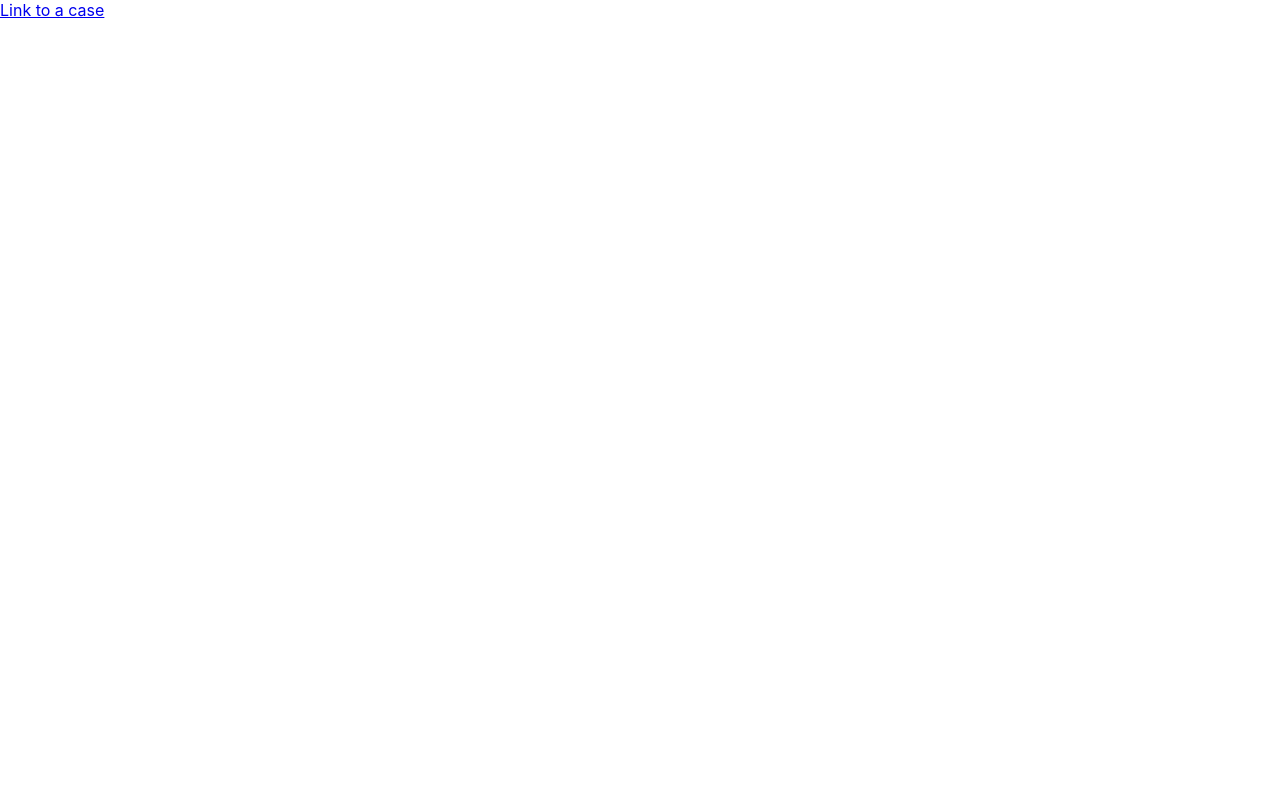
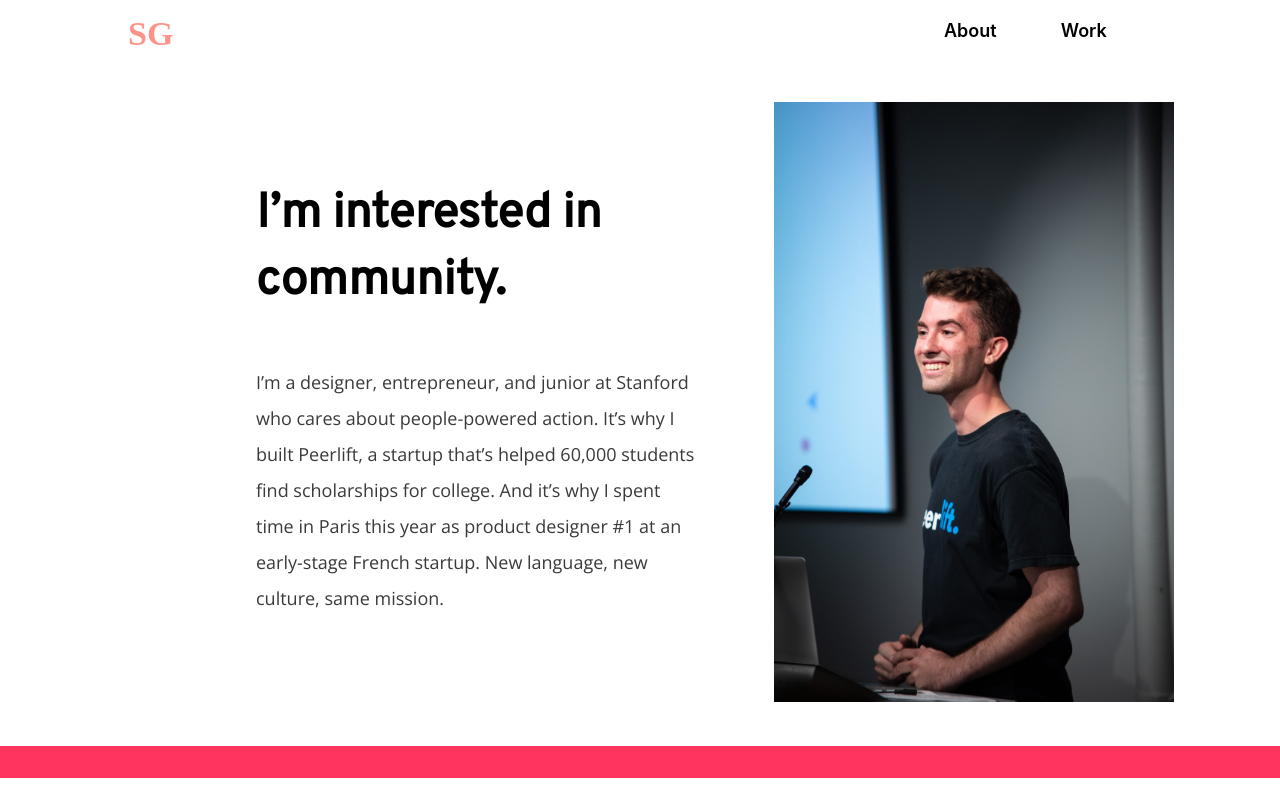
Before and after one commit to samjgorman/portfolio_new, a React (Create React App) app: page /about in a window 1280 px wide. Shown: the top 800 px of the page. Built offline with nearby package versions, Linux system fonts and the light colour scheme.

Commit message:
basic about

```diff
--- a/src/components/nav.css
+++ b/src/components/nav.css
@@ -1,6 +1,3 @@
-.logo{
-
-}
 
 .Navbar{
     padding-top: 2.5vh;
@@ -12,21 +9,6 @@
     display: flex;
     flex-direction: row;
 }
-
-
-    .menu{
-        display: none;
-
-    }
-
-
-    .menu-off{
-        display: none;
-    }
-
-    .x-off{
-        display: none;
-    }
 
 
     #about{
@@ -58,19 +40,11 @@
 
 @media screen and (max-width: 800px){
 
-    .mobile-grid{
-        display: grid;
-        grid-template-columns: [firstC] 33% [secondC] 33% [thirdC] 33% ;
-        grid-template-rows: [firstR] 100%;
-
-    }
 
     .Navbar{
         z-index: 12;
     }
-    #nav{
-        display: none;
-    }
+
 
     .nav-text{
         font-size: 14px;
@@ -78,17 +52,6 @@
 
     .logo{
         grid-area: firstC / firstC / firstR / firstR;
-
-    }
-
-
-    .menu{
-        display: block;
-        grid-area: thirdC / thirdC / firstR / firstR;
-        justify-self: right;
-        padding-right: 2em;
-        padding-top: 7px;
-        padding-bottom: 7px;
 
     }
 
--- a/src/components/nav.js
+++ b/src/components/nav.js
@@ -4,7 +4,10 @@ import logo from '../images/logo@2x.svg';
 //react router for routes
 import { Link, BrowserRouter as Router, Route, Switch } from 'react-router-dom';
 import App from '../containers/App.js';
+import About from '../containers/about.js';
+
 import '../components/nav.css';
+
 
 class MyNavbar extends React.Component{
 
@@ -21,11 +24,12 @@ class MyNavbar extends React.Component{
           <div className = 'Navbar'>
 
               <Link to="/" className = "nav-link" id = "logo-link"> <img className = 'logo' src={logo} alt=""></img> </Link>
-              <div className = "nav-text" id = "about"><Link className = "nav-link" to="/summerprograms"> About</Link></div>
-              <div className = "nav-text" id = "work"> <Link className = "nav-link" to="/scholarships">Work</Link> </div>
+              <div className = "nav-text" id = "about"><Link className = "nav-link" to="/about"> About</Link></div>
+              <div className = "nav-text" id = "work"> <Link className = "nav-link" to="/">Work</Link> </div>
 
 
           </div>
+
 
 
       );
--- a/src/containers/App.js
+++ b/src/containers/App.js
@@ -2,6 +2,11 @@ import React, { Component } from 'react';
 import logo from '../logo.svg';
 import { BrowserRouter as Router, Route,Link, Switch } from 'react-router-dom';
 import Case from '../containers/casestudy';
+import About from '../containers/about';
+import MyNavbar from "../components/nav";
+import Footer from "../footer";
+
+
 
 
 class App extends Component {
@@ -18,11 +23,10 @@ class App extends Component {
   render() {
   return (
 
-    <div className = 'wrapper'>
-    <Router>
+    <div className = 'home-wrapper'>
+    <MyNavbar/>
     <Link to = "/case"> Link to a case</Link>
-    <Route path="/case" component={Case} />
-    </Router>
+    <Footer/>
 
     </div>
   );
--- /dev/null
+++ b/src/containers/about.css
@@ -0,0 +1,30 @@
+
+.about-img{
+    width: 25em;
+
+
+}
+
+
+
+@media (max-width: 1200px) {
+
+
+    .about-img{
+        width: 20em;
+    }
+
+
+}
+
+@media (max-width: 900px) {
+
+
+    .about-img{
+        width: 16em;
+        padding-top: 4em;
+    }
+
+
+
+}
--- /dev/null
+++ b/src/containers/about.js
@@ -0,0 +1,155 @@
+import React, {Component} from 'react';
+import styled, { css } from 'styled-components'
+import './about.css';
+import Footer from "../footer";
+import MyNavbar from "../components/nav";
+import sam from '../images/sam.jpg';
+import Paragraph from "../components/paragraph";
+
+
+
+//MQ here at 500px
+const Wrapper = styled.div`
+    display: flex;
+    flex-direction: row;
+    margin-top: 2em;
+    margin-bottom: 2em;
+    margin-left: 20%;
+    margin-right: 20%;
+
+    @media (max-width: 500px) {
+      flex-direction: column;
+      margin-right: 2em;
+      margin-left: 2em;
+
+    }
+
+    @media (max-width: 800px) {
+        flex-direction: column;
+    }
+`;
+
+const CaseTitle = styled.div`
+
+    font-weight: normal;
+    font-family: Overpass;
+    font-size: 3rem;
+    line-height: 1.4;
+    font-weight: 600;
+    margin-bottom: 1em;
+    width: 10em;
+
+    @media (max-width: 1200px) {
+       font-size: 35px;
+
+
+       }
+
+`;
+
+const Text = styled.div`
+    color: #3a3a3a;
+    font-family: Open Sans;
+    font-weight: 400;
+    font-size: 18px;
+    margin-bottom: 1em;
+    padding-right: 2em;
+    line-height: 2;
+
+    @media (max-width:1200px) {
+      padding-right: 0em;
+      font-size: 16px;
+
+      width: 100%;
+
+     }
+`;
+
+const TextWrapper = styled.div`
+     display: flex;
+     flex-direction: column;
+    padding-top: 5em;
+    padding-bottom: 5em;
+    padding-right: 5%;
+    width: 30em;
+
+
+    @media (max-width: 800px) {
+     padding-bottom: 2em;
+     padding-top: 4em;
+     padding-right: 0em;
+     width: 100%;
+
+    }
+`;
+
+const ImageWrapper = styled.div`
+
+margin-right: 20%;
+flex-shrink: 0;
+`;
+
+const Bar = styled.div`
+border-top-style: solid;
+border-top-color:#FF3560;
+border-top-width: 2em;
+
+
+
+`;
+
+const InfoWrapper = styled.div`
+margin-left: 20%;
+margin-right: 20%;
+font-family: Open Sans;
+line-height: 34px;
+
+
+
+@media (max-width: 800px) {
+    margin-left: 2em;
+    margin-right: 2em;
+
+   }
+
+   @media (max-width: 500px) {
+   font-size: 18px;
+   line-height: 1.8;
+
+    }
+`;
+
+const Info = styled.div`
+margin-top: 1.5em;
+margin-bottom: 1.5em;
+`;
+
+
+const About = ( ) => {
+  return(
+    <React.Fragment>
+
+    <MyNavbar/>
+    <Wrapper>
+      <TextWrapper>
+        <CaseTitle > I’m interested in community.  </CaseTitle>
+        <Text> I’m a designer, entrepreneur, and junior at Stanford who cares about people-powered action.  It’s why I built Peerlift, a startup that’s helped 60,000 students find scholarships for college.   And it’s why I spent time in Paris this year as product designer #1 at an early-stage French startup.  New language, new culture, same mission. </Text>
+      </TextWrapper>
+      <ImageWrapper> <img className = "about-img" src ={sam} />   </ImageWrapper>
+    </Wrapper>
+
+    <Bar/>
+    <InfoWrapper>
+        <Info> <b> I believe it’s crazy important to know how to ship my own products with code. </b> I built Peerlift with React, Express, MongoDB and Node.JS this summer.  Was sometimes lost in a hellhole of Medium articles and Youtube tutorials, but I learned how to ship products from making Sketch wireframes to writing post-build scripts.</Info>
+        <Info> <b>I love learning languages, because they open doors to different ways of thinking.</b>   I taught myself French and German by talking to people and learning from them.  </Info>
+        <Info> <b> My digital life is waaay more organized than my personal one.  </b>I love tools like Notion, Asana and Slack to help teams stay crystal clear.  This website is the result of a spec.
+</Info>
+
+    </InfoWrapper>
+    <Footer/>
+    </React.Fragment>
+
+  )
+}
+
+export default About;
--- a/src/index.js
+++ b/src/index.js
@@ -1,29 +1,28 @@
 import React from 'react';
 import ReactDOM from 'react-dom';
-import { BrowserRouter as Router, Route, Switch } from 'react-router-dom';
-
 import './index.css';
 import App from './containers/App';
+import About from './containers/about';
+import Case from './containers/casestudy';
 import * as serviceWorker from './serviceWorker';
-import Case from './containers/casestudy';
-
+import { BrowserRouter as Router, Route, Switch } from 'react-router-dom';
 
 const routing = (
     <Router>
       <div>
         <Switch>
+        <Route exact path="/" component={App} />
         <Route path="/case" component={Case} />
+        <Route path="/about" component={About} />
 
-       />
         </Switch>
       </div>
     </Router>
   )
 
-
 ReactDOM.render(
-    <App></App>,
-    document.getElementById('root'));
+routing
+,document.getElementById('root'));
 
 // If you want your app to work offline and load faster, you can change
 // unregister() to register() below. Note this comes with some pitfalls.
```
Also changed, not shown: src/images/sam.jpg (added).
